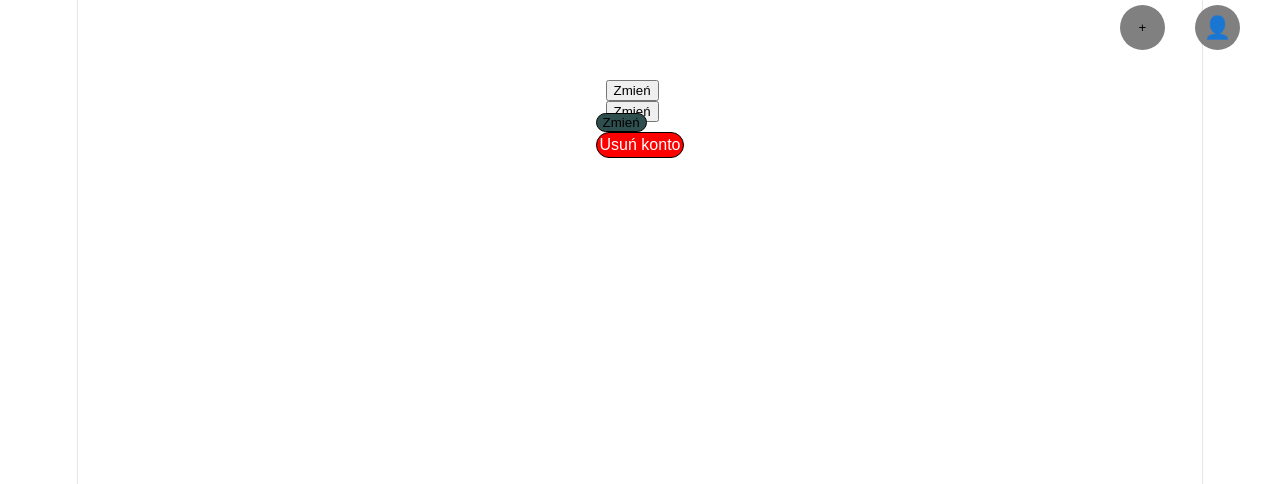
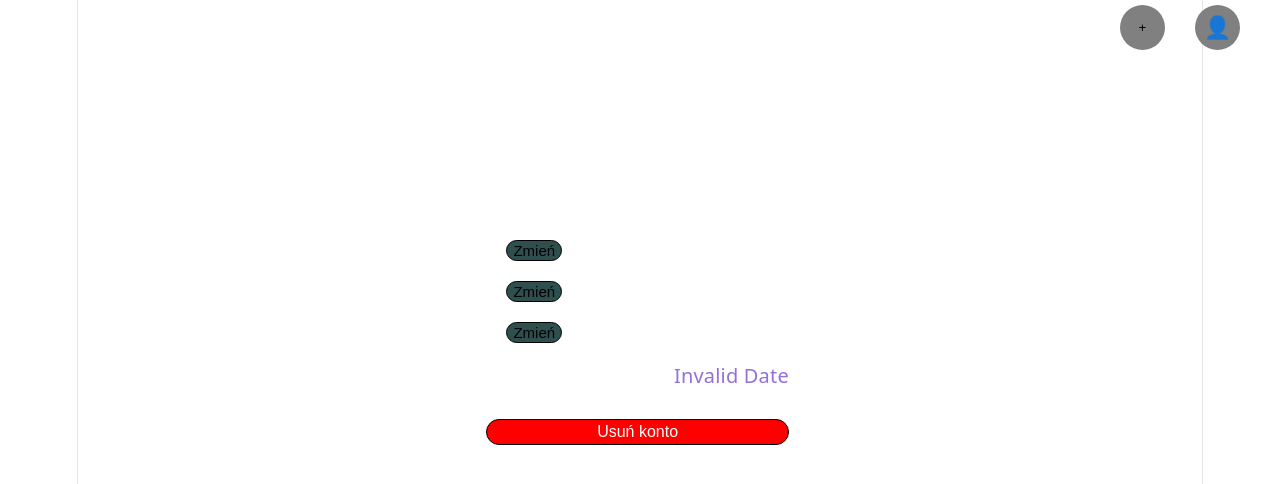
Before and after one commit to Tojt1/HelpDeskApi, a React app in the folder frontend/: page /me in a window 1280 px wide. Shown: the top 484 px of the page. Built offline with nearby package versions, Linux system fonts and the light colour scheme; no server answers; sample sign-in values are in the browser's storage; the HTML template or start-up script is replaced by a standard one.

Commit message:
corrected view for settings

```diff
--- a/frontend/src/components/ChangeEmail.css
+++ b/frontend/src/components/ChangeEmail.css
@@ -1,3 +1,12 @@
+.email-btn{
+    border: 1px solid black;
+    border-radius: 20px;
+
+    background-color: darkslategray;
+
+    font-size: 15px;
+}
+
 .modal-background {
     position: fixed;
     inset: 0;
--- a/frontend/src/components/ChangeEmail.jsx
+++ b/frontend/src/components/ChangeEmail.jsx
@@ -43,7 +43,7 @@ function ChangeEmail(){
 
     return (
         <>
-            <button onClick={() => setOpen(true)}>Zmień</button>
+            <button className="email-btn" onClick={() => setOpen(true)}>Zmień</button>
 
             {open && (
             <div className="modal-background "
--- a/frontend/src/components/ChangeName.css
+++ b/frontend/src/components/ChangeName.css
@@ -1,12 +1,11 @@
 .name-open{
-    position: fixed;
-    justify-content: center;
-    flex-direction: column;
 
     border: solid 1px black;
     border-radius: 20px;
 
     background-color: darkslategray;
+
+    font-size: 15px;
 
 }
 .name-open:hover{
--- a/frontend/src/components/ChangePassword.css
+++ b/frontend/src/components/ChangePassword.css
@@ -1,3 +1,12 @@
+.password-btn{
+    border: 1px solid black;
+    border-radius: 20px;
+
+    background-color: darkslategray;
+
+    font-size: 15px;
+}
+
 .model-background {
     position: fixed;
     inset: 0;
--- a/frontend/src/components/ChangePassword.jsx
+++ b/frontend/src/components/ChangePassword.jsx
@@ -32,7 +32,7 @@ function ChangePassword() {
 
     return (
         <>
-            <button onClick={() => setOpen(true)}>Zmień</button>
+            <button className="password-btn" onClick={() => setOpen(true)}>Zmień</button>
 
 
             {open && (
--- a/frontend/src/pages/Settings.css
+++ b/frontend/src/pages/Settings.css
@@ -1,15 +1,26 @@
 .setting-container{
+    position: fixed;
     display: flex;
     flex-direction: column;
+    gap: 20px;
 
-    margin: 50px auto;
-    padding: 30px;
+    top: 30%;
+    left: 38%;
 
-    font-size: 19px;
+    color: white;
 }
 
 .setting-row{
     display: flex;
     align-items: center;
-    gap: 10px;
+    gap: 20px;
 }
+
+.setting-row p {
+    margin: 0;
+    font-size: 20px;
+}
+
+.created-date{
+    color: mediumpurple;
+}
--- a/frontend/src/pages/Settings.jsx
+++ b/frontend/src/pages/Settings.jsx
@@ -30,13 +30,13 @@ function Settings (){
         <div className="setting-container">
 
             <div className="setting-row">
-            <p>{informations.name}</p>
-            <ChangeEmail />
+                <p>{informations.name}</p>
+                <ChangeEmail />
             </div>
 
             <div className="setting-row">
-            <p>{informations.email}</p>
-            <ChangePassword />
+                <p>{informations.email}</p>
+                <ChangePassword />
             </div>
 
             <div className="setting-row">
@@ -45,7 +45,8 @@ function Settings (){
             </div>
 
             <div className="setting-row">
-            <p>{informations.created}</p>
+                <p>Konto stworzone: </p>
+                <p className="created-date">{new Date(informations.created).toLocaleDateString("pl-PL")}</p>
             </div>
 
             <DeleteAccount />
```
